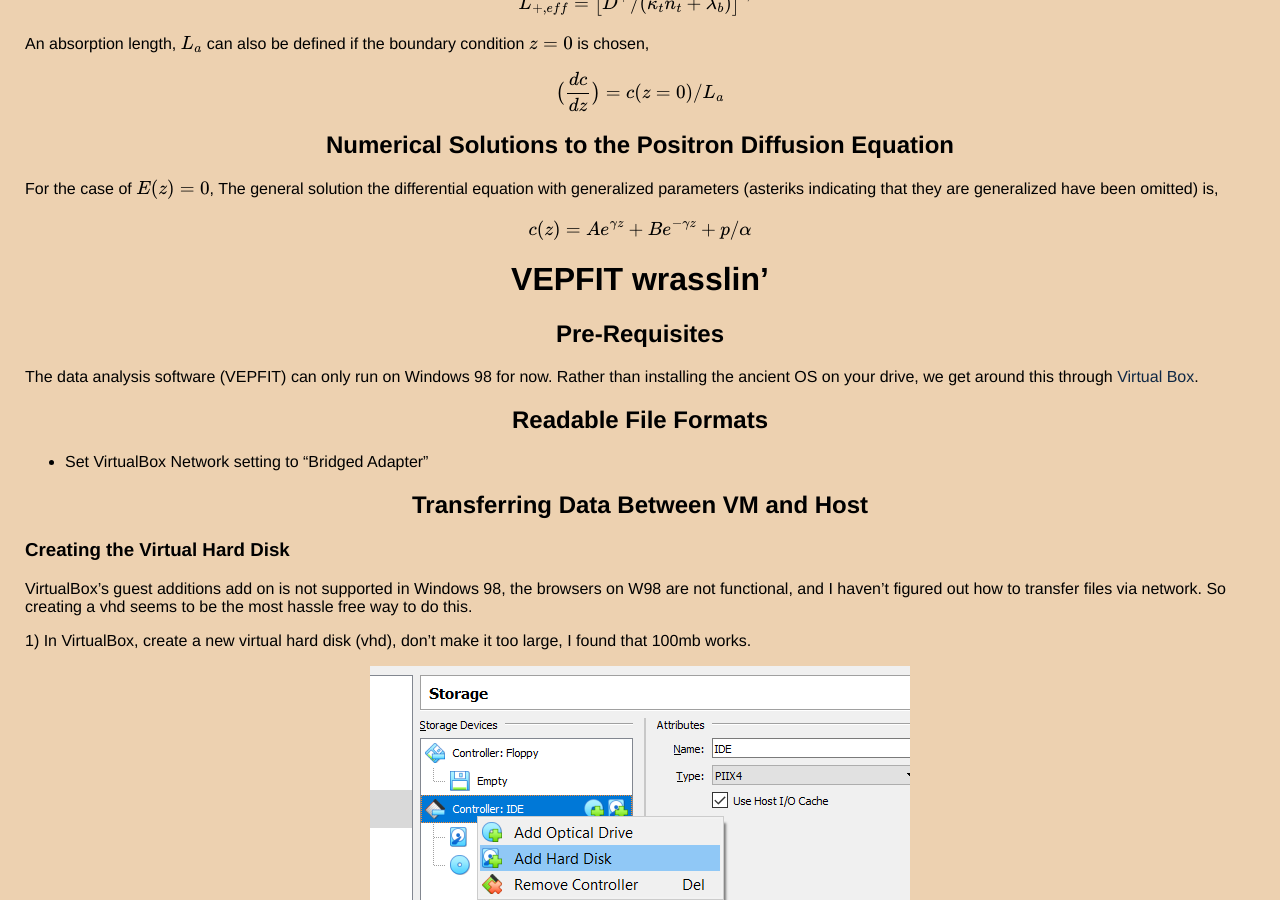
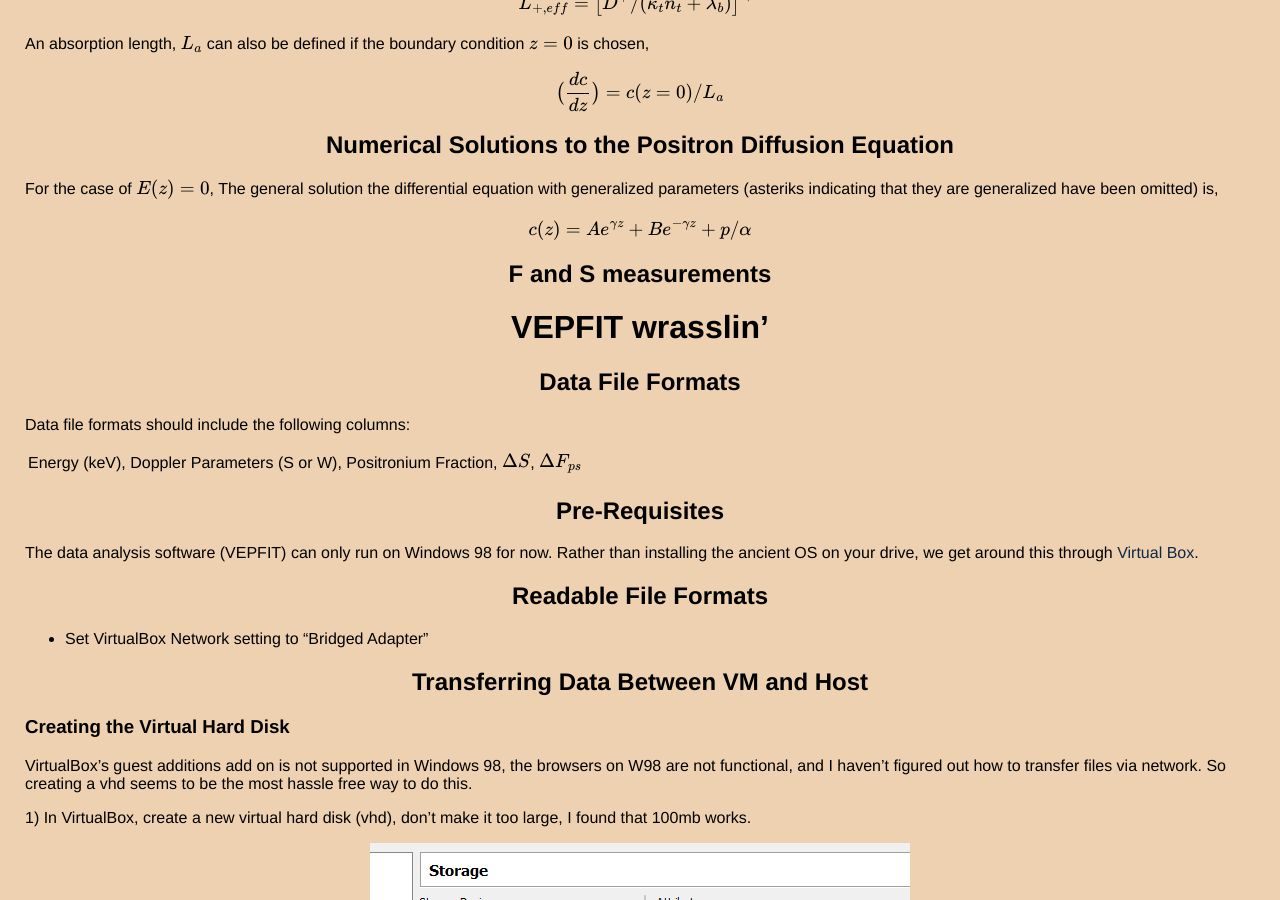
Before and after one commit to thaihangchung7/thaihangchung7.github.io, a Jekyll site: the page built from _notes/vepfit.md, in a window 1280 px wide and 900 px high, scrolled down 1997 px. Built offline with Jekyll 4.4.1, drawn with Linux system fonts in a browser that asks for light colours; formulas are drawn with MathJax 3.

Commit message:
added csv formats

```diff
--- a/_notes/vepfit.md
+++ b/_notes/vepfit.md
@@ -92,8 +92,17 @@ For the case of $$E(z) = 0$$, The general solution the differential equation wit
 
 $$c(z) = A e^{\gamma z} + B e^{-\gamma z} + p/\alpha$$
 
+## F and S measurements
+
+
 
 # VEPFIT wrasslin'
+
+## Data File Formats
+
+Data file formats should include the following columns:
+
+Energy (keV), Doppler Parameters (S or W), Positronium Fraction, $$\Delta S$$, $$\Delta F_{ps}$$ |
 
 ## Pre-Requisites
 
```
